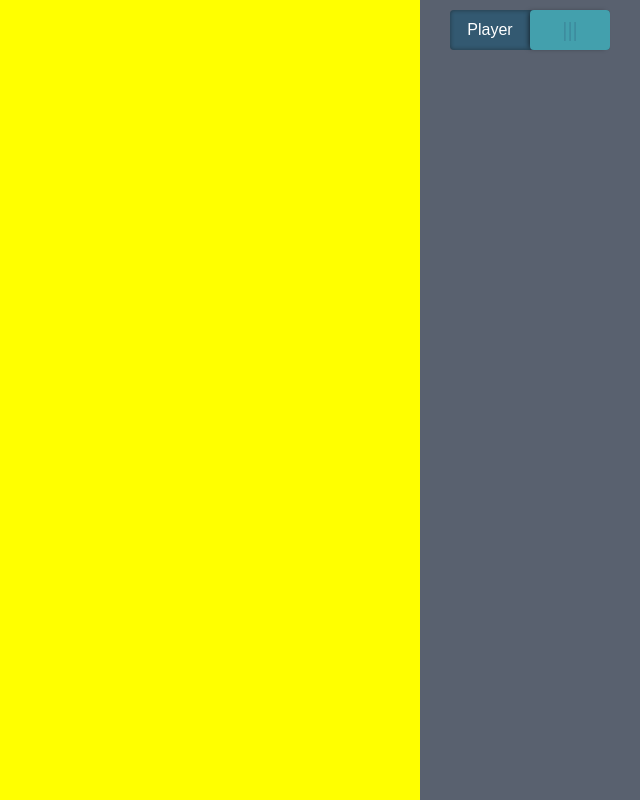
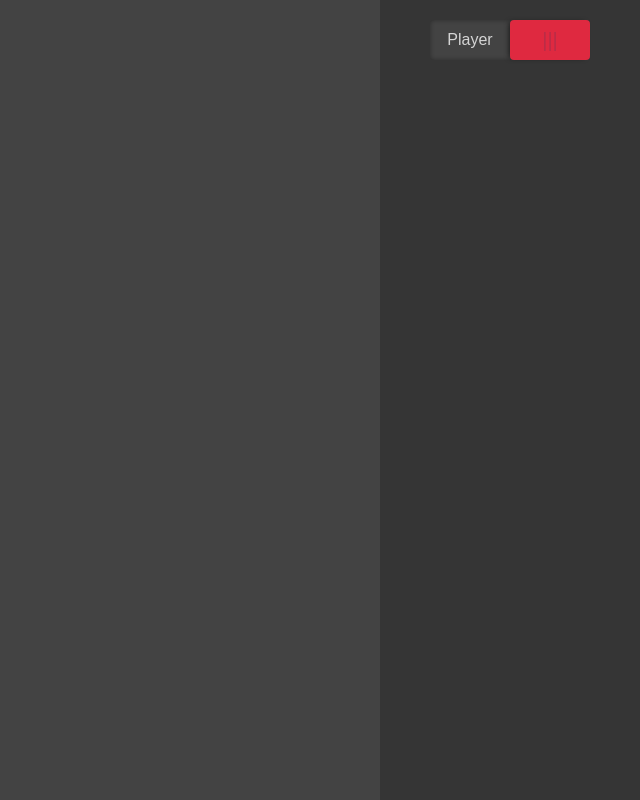
Before and after one commit to patallen/GameOfLife, a React app: page / in a window 1280 px wide. Shown: the whole page, without its empty margins (640-1280 px from the left). Built offline with nearby package versions, Linux system fonts and the light colour scheme.

Commit message:
Reorganize scss and update swatches

```diff
--- /dev/null
+++ b/src/scss/_layout.scss
@@ -0,0 +1,58 @@
+.separate:after {
+    content: "";
+    display: block;
+    width: 94%;
+    height: 100%;
+    margin: 0 auto;
+    margin-top: 10px;
+    border-bottom: 1px solid rgba(100, 100, 100, .6);
+}
+
+.game-view {
+    height: 100%;
+    float: left;
+    width: calc(100% - #{$sidebar-width})
+}
+
+.sidebar {
+    float: right;
+    width: $sidebar-width;
+    height: 100%;
+    padding: 6px;
+    padding-top: 10px;
+
+    .sidebar-label {
+        text-align: center;
+        display: block;
+        font-weight: 800;
+    }
+}
+
+
+.sidebar-row {
+    padding: 10px 0;
+    display: block;
+    width: 100%;
+    &.align-center {
+        text-align: center;
+    }
+}
+
+.board-canvas {
+    box-sizing: border-box;
+    background-color: $swatch-primary-light;
+    width: 100%;
+    height: 100%;
+}
+
+.container {
+    height: 100%;
+    width: 100%;
+}
+
+
+#app {
+    background-color: $swatch-primary-dark;
+    width: 100%;
+    height: 100%;
+}
--- /dev/null
+++ b/src/scss/_resets.scss
@@ -0,0 +1,11 @@
+* {
+    box-sizing: border-box;
+}
+
+html, body {
+    font-family: arial;
+    padding: 0;
+    margin: 0;
+    width: 100%;
+    height: 100%;
+}
--- a/src/scss/_variables.scss
+++ b/src/scss/_variables.scss
@@ -1,5 +1,9 @@
-$sidebar-width: 220px;
+$sidebar-width: 260px;
 
-$color-prim-dark: #424853;
-$color-prim-light: #A5A7AB;
-$color-white: #F8F9FB;
+
+$swatch-outcast: #df2940;
+$swatch-outcast-light: lighten($swatch-outcast, 10);
+$swatch-primary-dark: #353535;
+$swatch-primary-light: #434343;
+$swatch-white: #FFFFFF;
+$swatch-offwhite: #D4D4D4;
--- /dev/null
+++ b/src/scss/components/_buttons.scss
@@ -0,0 +1,57 @@
+.toggle-wrapper {
+    box-shadow: inset 0px 0px 4px rgba(20, 20, 20, .5);
+    margin: 0;
+    padding: 0;
+    width: 160px;
+    height: 40px;
+    position: relative;
+    box-sizing: border-box;
+    border-radius: 4px;
+    display: inline-block;
+    background: $swatch-primary-light;
+}
+
+.toggle-option {
+    line-height: 40px;
+    text-align: center;
+    box-sizing: border-box;
+    height: 100%;
+    width: 50%;
+    display: inline-block;
+    color: $swatch-offwhite;
+}
+
+.toggle-nub {
+    text-align: center;
+    border-radius: 4px;
+    cursor: pointer;
+    width: 50%;
+    height: 100%;
+    background: $swatch-outcast;
+    transition: .15s ease-out;
+    top: 0;
+    left: 0;
+    position: absolute;
+}
+
+.toggle-nub:after {
+    content: "|||";
+    width: 100%;
+    height: 100%;
+    line-height: 40px;
+    font-weight: 0;
+    filter: blur(0.1px);
+    font-size: 20px;
+    color: rgba(40, 60, 100, .2);
+    margin: 0 auto;
+}
+
+.toggle-nub.state-left {
+    box-shadow: 3px 0px 5px -2px rgba(0, 0, 0, .6);
+    transform: translateX(0);
+}
+
+.toggle-nub.state-right {
+    box-shadow: -3px 0px 5px -2px rgba(0, 0, 0, .6);
+    transform: translateX(100%);
+}
--- a/src/scss/main.scss
+++ b/src/scss/main.scss
@@ -1,129 +1,4 @@
+@import 'resets';
 @import 'variables';
-
-* {
-    box-sizing: border-box;
-}
-
-html, body {
-    font-family: arial;
-    padding: 0;
-    margin: 0;
-    width: 100%;
-    height: 100%;
-}
-
-#app {
-    background-color: $color-prim-dark;
-    width: 100%;
-    height: 100%;
-}
-.container {
-    height: 100%;
-    width: 100%;
-}
-.sidebar {
-    background-color: lighten($color-prim-dark, 10);
-    float: right;
-    width: $sidebar-width;
-    height: 100%;
-    padding: 6px;
-    padding-top: 0;
-
-    .sidebar-label {
-        text-align: center;
-        display: block;
-        font-weight: 800;
-    }
-}
-.sidebar-row {
-    padding: 10px 0;
-    display: block;
-    width: 100%;
-    &.align-center {
-        text-align: center;
-    }
-}
-
-.separate:after {
-    content: "";
-    display: block;
-    width: 94%;
-    height: 100%;
-    margin: 0 auto;
-    margin-top: 10px;
-    border-bottom: 1px solid rgba(100, 100, 100, .6);
-}
-
-.game-view {
-    height: 100%;
-    float: left;
-    width: calc(100% - #{$sidebar-width})
-}
-
-#canvas-editor {
-    background-color: blue;
-}
-
-#canvas-player{
-    background-color: yellow;
-}
-.board-canvas {
-    width: 100%;
-    height: 100%;
-}
-
-.toggle-wrapper {
-    box-shadow: inset 0px 0px 4px rgba(20, 20, 20, .5);
-    margin: 0;
-    padding: 0;
-    width: 160px;
-    height: 40px;
-    position: relative;
-    box-sizing: border-box;
-    border-radius: 4px;
-    display: inline-block;
-    background: #335971;
-}
-.toggle-option {
-    line-height: 40px;
-    text-align: center;
-    box-sizing: border-box;
-    height: 100%;
-    width: 50%;
-    display: inline-block;
-    color: white;
-}
-
-.toggle-nub {
-    text-align: center;
-    border-radius: 4px;
-    cursor: pointer;
-    width: 50%;
-    height: 100%;
-    background: #43A0AD;
-    transition: .15s ease-out;
-    top: 0;
-    left: 0;
-    position: absolute;
-}
-.toggle-nub:after {
-    content: "|||";
-    width: 100%;
-    height: 100%;
-    line-height: 40px;
-    font-weight: 0;
-    filter: blur(0.1px);
-    font-size: 20px;
-    color: rgba(40, 60, 100, .2);
-    margin: 0 auto;
-}
-
-.toggle-nub.state-left {
-    box-shadow: 3px 0px 5px -2px rgba(0, 0, 0, .6);
-    transform: translateX(0);
-}
-
-.toggle-nub.state-right {
-    box-shadow: -3px 0px 5px -2px rgba(0, 0, 0, .6);
-    transform: translateX(100%);
-}
+@import 'layout';
+@import 'components/buttons';
```
Also changed, not shown: 1 other file.
